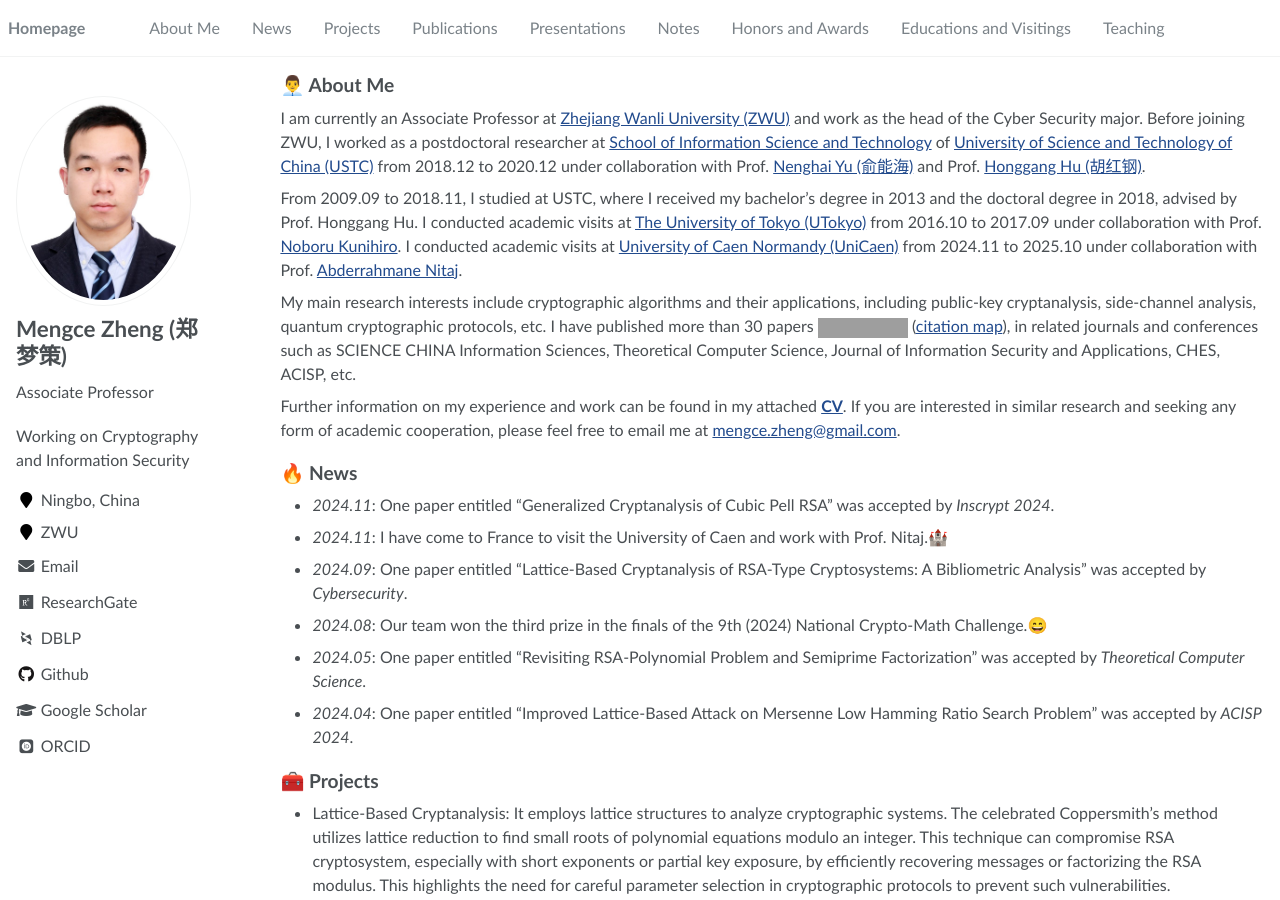
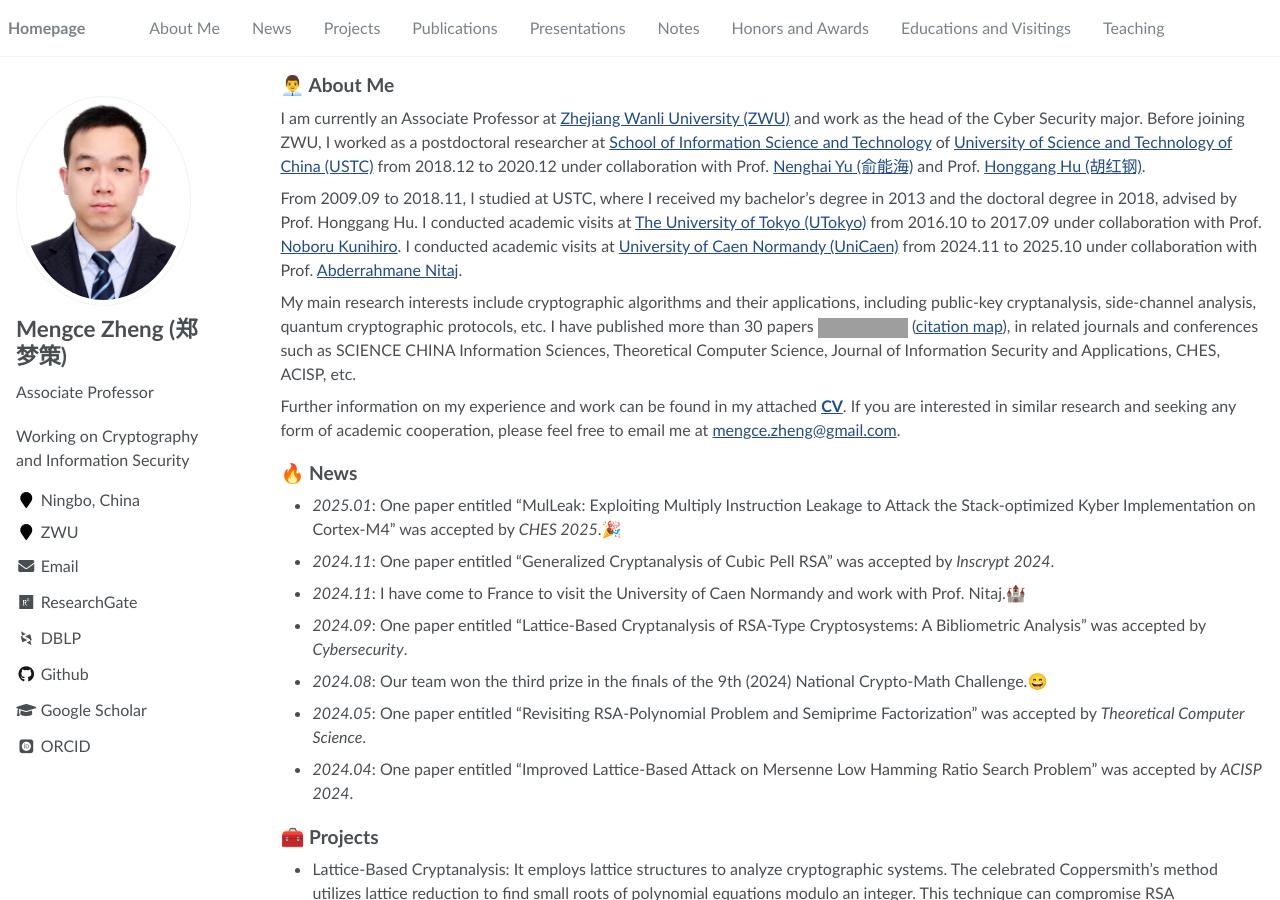
Before and after one commit to MengceZheng/MengceZheng.github.io, a Jekyll site: the page built from _pages/about.md, in a window 1280 px wide and 900 px high. Built offline with Jekyll 4.4.1, drawn with Linux system fonts in a browser that asks for light colours; some web fonts are replaced; grey boxes are pictures that could not be loaded.

Commit message:
docs: update about.md

```diff
--- a/_pages/about.md
+++ b/_pages/about.md
@@ -31,8 +31,9 @@ If you are interested in similar research and seeking any form of academic coope
 
 ## 🔥 News
 
+- *2025.01*: One paper entitled "MulLeak: Exploiting Multiply Instruction Leakage to Attack the Stack-optimized Kyber Implementation on Cortex-M4" was accepted by *CHES 2025*.🎉
 - *2024.11*: One paper entitled "Generalized Cryptanalysis of Cubic Pell RSA" was accepted by *Inscrypt 2024*.
-- *2024.11*: I have come to France to visit the University of Caen and work with Prof. Nitaj.🏰
+- *2024.11*: I have come to France to visit the University of Caen Normandy and work with Prof. Nitaj.🏰
 - *2024.09*: One paper entitled "Lattice-Based Cryptanalysis of RSA-Type Cryptosystems: A Bibliometric Analysis" was accepted by *Cybersecurity*.
 - *2024.08*: Our team won the third prize in the finals of the 9th (2024) National Crypto-Math Challenge.😄
 - *2024.05*: One paper entitled "Revisiting RSA-Polynomial Problem and Semiprime Factorization" was accepted by *Theoretical Computer Science*.
```
